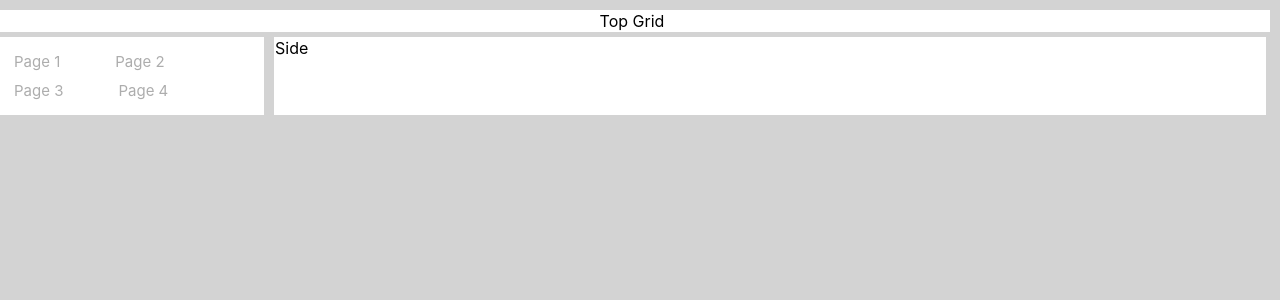
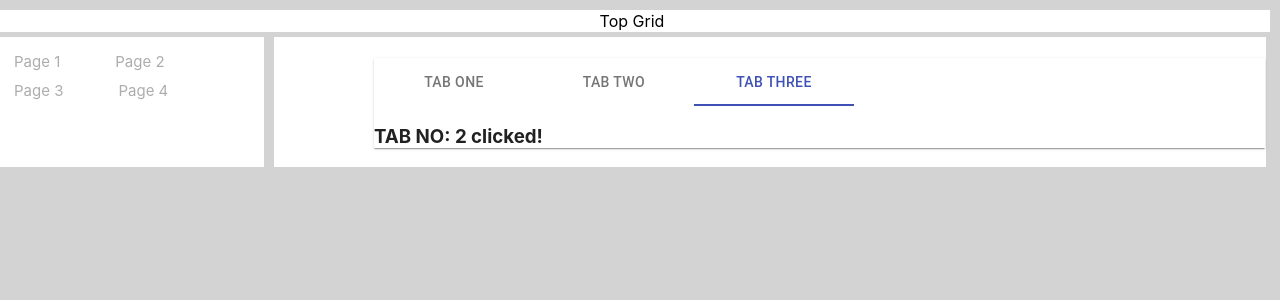
Before and after one commit to Ritug12/router-dashboard, a React (Create React App) app: page / in a window 1280 px wide. Shown: the top 300 px of the page. Built offline with nearby package versions, Linux system fonts and the light colour scheme.

Commit message:
tabs created

```diff
--- a/package.json
+++ b/package.json
@@ -6,8 +6,9 @@
     "@emotion/react": "^11.10.6",
     "@emotion/style": "^0.8.0",
     "@emotion/styled": "^11.10.6",
+    "@material-ui/core": "^4.12.4",
+    "@mui/icons-material": "^5.11.9",
     "@mui/material": "^5.11.11",
-    "@mui/icons-material": "^5.11.9",
     "@testing-library/jest-dom": "^5.16.5",
     "@testing-library/react": "^13.4.0",
     "@testing-library/user-event": "^13.5.0",
--- a/src/App.js
+++ b/src/App.js
@@ -7,6 +7,7 @@ import { BrowserRouter, Route, Routes } from 'react-router-dom';
 import Sidebar from './Sidebar';
 import Login from './RouterComponent/component/Login';
 import Home from './RouterComponent/component/Home';
+import Tabss from './Tabs/Index';
 
 
 function App() {
@@ -22,7 +23,8 @@ function App() {
       <Sidebar />
 
         </Grid>
-        <Grid sx={10} className="sidebarcss" >Side</Grid>
+        <Grid sx={10} className="sidebarcss" > <Tabss /></Grid>
+
       </Grid>
       </>
 
--- /dev/null
+++ b/src/Tabs/Index.jsx
@@ -0,0 +1,35 @@
+import React from "react";
+import Paper from "@material-ui/core/Paper";
+import Tab from "@material-ui/core/Tab";
+import Tabs from "@material-ui/core/Tabs";
+
+const Tabss = () => {
+  const [value, setValue] = React.useState(2);
+
+  return (
+    <div
+      style={{
+        marginLeft: "10%",
+      }}
+    >
+      <h2></h2>
+      <Paper square>
+        <Tabs
+          value={value}
+          textColor="primary"
+          indicatorColor="primary"
+          onChange={(event, newValue) => {
+            setValue(newValue);
+          }}
+        >
+          <Tab label=" TAB One" />
+          <Tab label=" TAB Two" />
+          <Tab label=" Tab Three" />
+        </Tabs>
+        <h3>TAB NO: {value} clicked!</h3>
+      </Paper>
+    </div>
+  );
+};
+
+export default Tabss;
```
Also changed, not shown: 1 other file (tests, documents, lock files or other folders).
